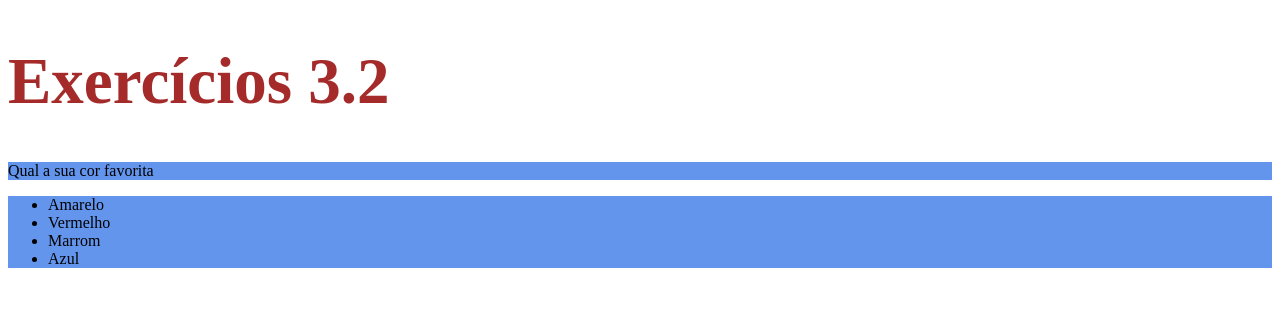
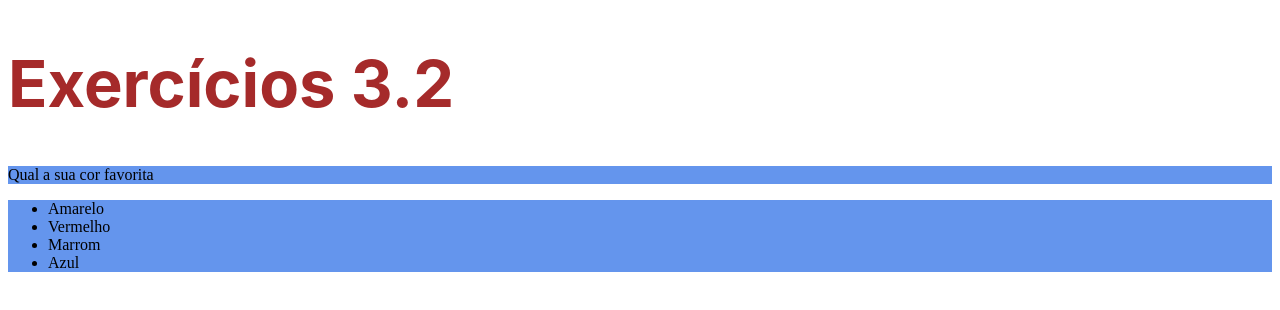
Before and after one commit to CIGR2021/Exercicios, a plain HTML site: page bloco3/dia2/index.html in a window 1280 px wide. Drawn offline with Linux system fonts and the light colour scheme.

Commit message:
mudança de familia da fonte

```diff
--- a/bloco3/dia2/index.html
+++ b/bloco3/dia2/index.html
@@ -7,6 +7,7 @@
     <title>HTML</title>
     <style>
         h1{
+            font-family: -apple-system, BlinkMacSystemFont, 'Segoe UI', Roboto, Oxygen, Ubuntu, Cantarell, 'Open Sans', 'Helvetica Neue', sans-serif;
             font-size: 65px;
             color: brown;
         }
```
